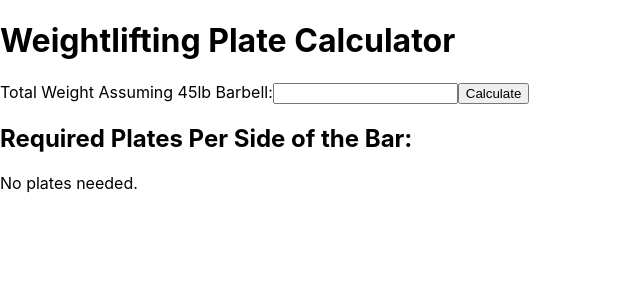
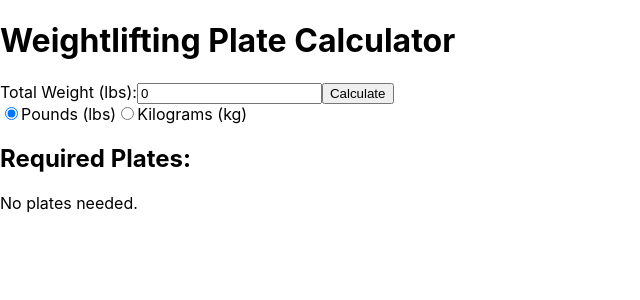
Before and after one commit to Snielson222/Plate-Calculator, a React (Create React App) app: page / in a window 1280 px wide. Shown: the top 300 px of the page, without its empty margins (0-640 px from the left). Built offline with nearby package versions, Linux system fonts and the light colour scheme.

Commit message:
added kilogram selection

```diff
--- a/src/App.css
+++ b/src/App.css
@@ -36,3 +36,11 @@ li {
 p {
   font-size: 18px;
 }
+
+div {
+  margin-top: 20px;
+}
+
+input[type="radio"] {
+  margin-left: 10px;
+}
--- a/src/components/PlateCalculator.js
+++ b/src/components/PlateCalculator.js
@@ -2,28 +2,32 @@ import React, { useState } from 'react';
 import PlateDisplay from './PlateDisplay';
 
 const PlateCalculator = () => {
-  const [weight, setWeight] = useState();
+  const [weight, setWeight] = useState(0);
   const [plates, setPlates] = useState([]);
+  const [unit, setUnit] = useState('lbs');
 
-  const plateOptions = [45, 35, 25, 10, 5, 2.5]; // Available plates in pounds
+  const plateOptions = {
+    lbs: [45, 35, 25, 10, 5, 2.5], // Available plates in pounds
+    kg: [20, 15, 10, 5, 2.5, 1.25], // Available plates in kilograms
+  };
 
-  const calculatePlates = (totalWeight) => {
-    let remainingWeight = (totalWeight - 45) / 2; // Assuming a 45 lb barbell
+  const barbellWeight = unit === 'lbs' ? 45 : 20; // Assuming a 45 lb or 20 kg barbell
+
+  const calculatePlates = (totalWeight, unit) => {
+    let remainingWeight = (totalWeight - barbellWeight) / 2;
     const calculatedPlates = [];
-
-    plateOptions.forEach((plate) => {
+    plateOptions[unit].forEach((plate) => {
       while (remainingWeight >= plate) {
         calculatedPlates.push(plate);
         remainingWeight -= plate;
       }
     });
-
     return calculatedPlates;
   };
 
   const handleSubmit = (e) => {
     e.preventDefault();
-    const calculatedPlates = calculatePlates(weight);
+    const calculatedPlates = calculatePlates(weight, unit);
     setPlates(calculatedPlates);
   };
 
@@ -31,7 +35,7 @@ const PlateCalculator = () => {
     <div>
       <form onSubmit={handleSubmit}>
         <label>
-          Total Weight Assuming 45lb Barbell:
+          Total Weight ({unit}):
           <input
             type="number"
             value={weight}
@@ -40,7 +44,27 @@ const PlateCalculator = () => {
         </label>
         <button type="submit">Calculate</button>
       </form>
-      <PlateDisplay plates={plates} />
+      <div>
+        <label>
+          <input
+            type="radio"
+            value="lbs"
+            checked={unit === 'lbs'}
+            onChange={() => setUnit('lbs')}
+          />
+          Pounds (lbs)
+        </label>
+        <label>
+          <input
+            type="radio"
+            value="kg"
+            checked={unit === 'kg'}
+            onChange={() => setUnit('kg')}
+          />
+          Kilograms (kg)
+        </label>
+      </div>
+      <PlateDisplay plates={plates} unit={unit} />
     </div>
   );
 };
--- a/src/components/PlateDisplay.js
+++ b/src/components/PlateDisplay.js
@@ -1,6 +1,6 @@
 import React from 'react';
 
-const PlateDisplay = ({ plates }) => {
+const PlateDisplay = ({ plates, unit }) => {
   const plateCount = plates.reduce((acc, plate) => {
     acc[plate] = (acc[plate] || 0) + 1;
     return acc;
@@ -8,12 +8,12 @@ const PlateDisplay = ({ plates }) => {
 
   return (
     <div>
-      <h2>Required Plates Per Side of the Bar:</h2>
+      <h2>Required Plates:</h2>
       {Object.keys(plateCount).length > 0 ? (
         <ul>
           {Object.entries(plateCount).map(([weight, count]) => (
             <li key={weight}>
-              {count} x {weight} lbs
+              {count} x {weight} {unit}
             </li>
           ))}
         </ul>
```
